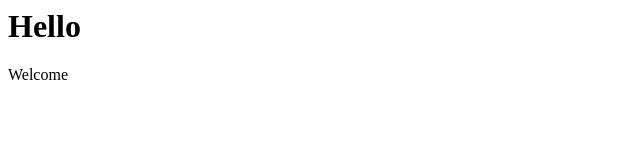
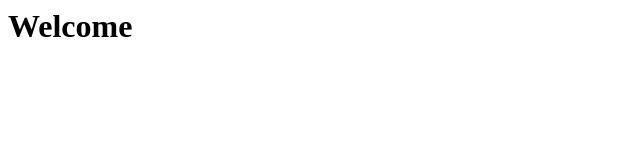
Before and after one commit to BaalHalomot/baalhalomot.github.io, a plain HTML site: page index.html in a window 1280 px wide. Shown: the whole page, without its empty margins (0-640 px from the left). Drawn offline with Linux system fonts and the light colour scheme.

Commit message:
Update index.html

```diff
--- a/index.html
+++ b/index.html
@@ -1,6 +1,5 @@
 <html>
 <body>
-<h1>Hello</h1>
-<p>Welcome</p>
+<h1>Welcome</h1>
 </body>
 </html>
```
